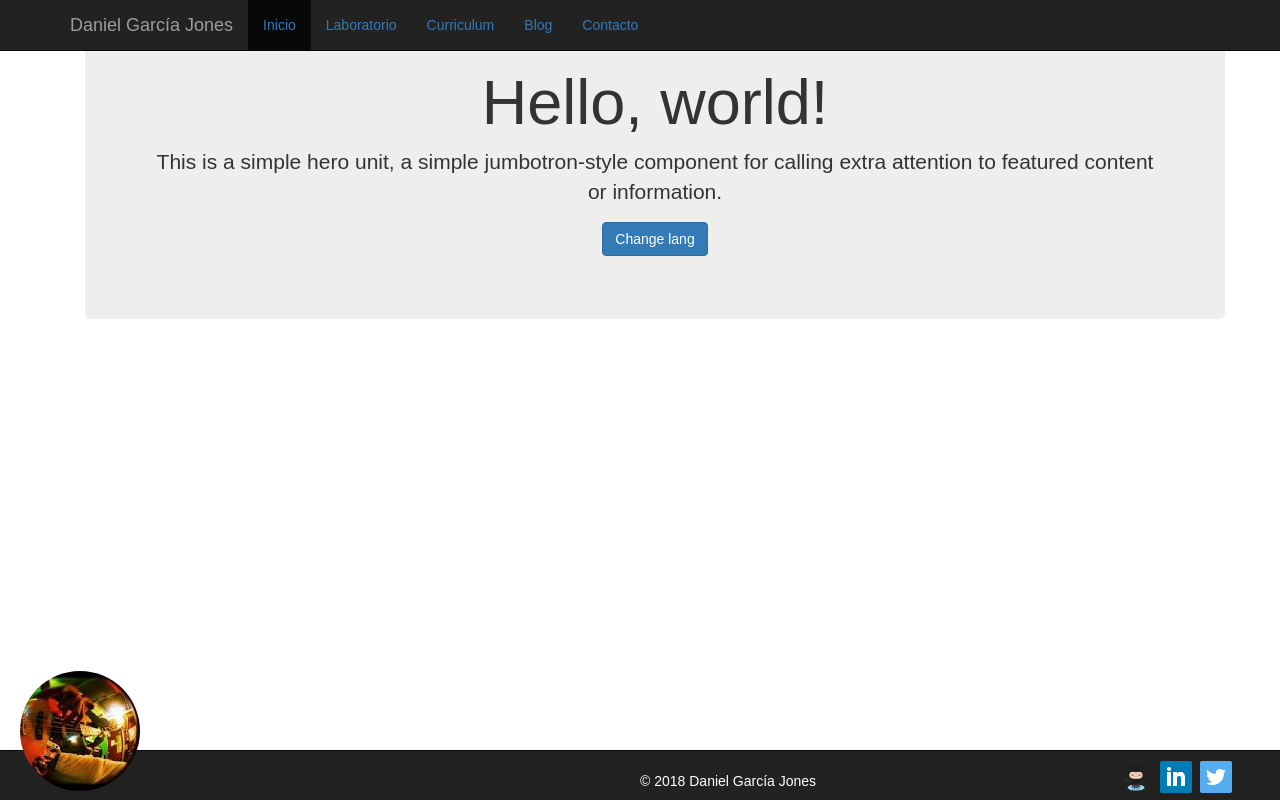
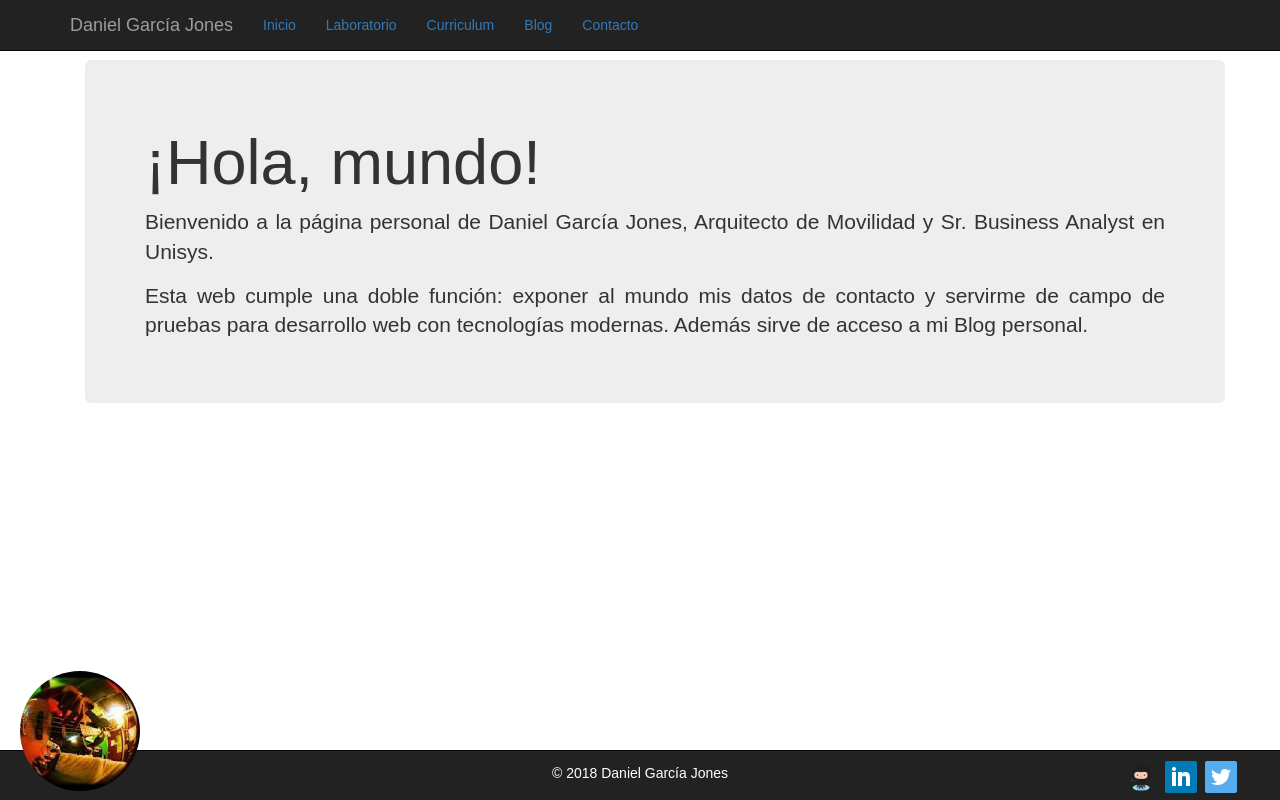
Before and after one commit to danielgj/webdgj-react, a React (Create React App) app: page / in a window 1280 px wide. Built offline with nearby package versions, Linux system fonts and the light colour scheme.

Commit message:
added react router and passing language prop

```diff
--- a/src/components/App.js
+++ b/src/components/App.js
@@ -1,6 +1,6 @@
-import React, { Component } from 'react';
+import React from 'react';
+import { Navbar, Nav, NavItem } from 'react-bootstrap';
 import { BrowserRouter as Router, Route, Link } from "react-router-dom";
-import Header from './Header';
 import Footer from './Footer';
 import MainSection from './MainSection';
 import LabSection from './LabSection';
@@ -11,82 +11,64 @@ import ContactSection from './ContactSection';
 ///////CSS
 import '../css/App.css';
 
-
-class Container extends React.Component {
-
-    render() {
-
-      const currentLang = this.props.language;
-      const changeLangFunc  = this.props.changeLang;
-
-      return (
-        <Router>
-            <div className="container">
-                <Route exact path="/" component={MainSection} language={currentLang} changeLang = { changeLangFunc }/>
-                <Route path="/lab" component={LabSection} language={currentLang} changeLang = { changeLangFunc }/>
-                <Route path="/cv" component={CVSection} language={currentLang} changeLang = { changeLangFunc }/>
-                <Route path="/blog" component={BlogSection} language={currentLang} changeLang = { changeLangFunc }/>
-                <Route path="/contact" component={ContactSection} language={currentLang} changeLang = { changeLangFunc }/>
-            </div>
-        </Router>
-      );
-
-    }
-}
-
-
-class App extends Component {
-
-  changeLanguage() {
-      const currentLang = this.state.lang;
-      if(currentLang === "es") {
-          this.setState({
-            lang: "en"
-          });
-      } else {
-          this.setState({
-            lang: "es"
-          });
-      }
-  }
-
-  changeSection(id) {
-      const currentSection = this.state.section;
-      alert("Id: " + id)
-      this.setState({
-        section: id
-      });
-  }
+class App  extends React.Component {
 
     constructor(props) {
         super(props);
         this.state = {
-        lang: 'es',
-        section: 1
+          language: "en"
         };
     }
 
     render() {
 
-    const currentLang = this.state.lang;
-    const changeLangFunc  = this.changeLanguage.bind(this);
-    const changeSectionFunc  = this.changeSection.bind(this);
-    const sectionId = this.state.section;
+      const lang = this.state.language;
 
       return (
+
           <Router>
               <div className="App">
-
-            <Header language={currentLang} changeLang = { changeLangFunc } section = { sectionId } changeSelection = {changeSectionFunc}/>
-
-            <Container language={currentLang} changeLang = { changeLangFunc }/>
-
-            <Footer language={currentLang}/>
-
+                <header>
+                      <Navbar fixedTop className="navbar-expand-lg navbar-inverse">
+                          <Navbar.Header>
+                            <Navbar.Brand>
+                              Daniel García Jones
+                            </Navbar.Brand>
+                          </Navbar.Header>
+                          <Nav>
+                            <NavItem eventKey={1}>
+                              <Link to="/">Inicio</Link>
+                            </NavItem>
+                            <NavItem eventKey={2}>
+                              <Link to="/lab">Laboratorio</Link>
+                            </NavItem>
+                            <NavItem eventKey={3}>
+                              <Link to="/cv">Curriculum</Link>
+                            </NavItem>
+                            <NavItem eventKey={4}>
+                              <Link to="/blog">Blog</Link>
+                            </NavItem>
+                            <NavItem eventKey={5}>
+                              <Link to="/contact">Contacto</Link>
+                            </NavItem>
+                          </Nav>
+                      </Navbar>
+                </header>
+                <div className="container mainContent">
+                    <Route exact path="/" component={() => <MainSection language={lang}/>} />
+                    <Route path="/lab" component={() => <LabSection language={lang}/>} />
+                    <Route path="/cv" component={() => <CVSection language={lang}/>} />
+                    <Route path="/blog" component={() => <BlogSection language={lang}/>} />
+                    <Route path="/contact" component={() => <ContactSection language={lang}/>} />
+                </div>
+                <Footer />
               </div>
             </Router>
-    );
+        )
+
     }
+
+
 }
 
 export default App;
--- a/src/components/BlogSection.js
+++ b/src/components/BlogSection.js
@@ -1,13 +1,11 @@
-import React, { Component } from 'react';
-import { Jumbotron, Button } from 'react-bootstrap';
-
-///////CSS
-import '../css/App.css';
+import React from 'react';
 
 
 const BlogSection  = () => (
 
-      <p>Blog es</p>
+    <div>
+     <p>Blog es</p>
+    </div>
 
 
 )
--- a/src/components/CVSection.js
+++ b/src/components/CVSection.js
@@ -1,23 +1,12 @@
-import React, { Component } from 'react';
-import { Jumbotron, Button } from 'react-bootstrap';
+import React from 'react';
 
-///////CSS
-import '../css/App.css';
+const CVSection = () => (
 
-class CVSection extends React.Component {
-  render() {
+    <div>
+      <p>CV</p>
+    </div>
 
-    if(this.props.language === 'es') {
-      return (
-         <p>CV es</p>
-        );
-    } else {
-        return (
-          <p>CV en</p>
-        );
-    }
 
-  }
-}
+)
 
 export default CVSection;
--- a/src/components/ContactSection.js
+++ b/src/components/ContactSection.js
@@ -1,24 +1,12 @@
-import React, { Component } from 'react';
-import { Jumbotron, Button } from 'react-bootstrap';
+import React from 'react';
 
-///////CSS
-import '../css/App.css';
+const ContactSection = () => (
+
+    <div>
+      <p>Contacto</p>
+    </div>
 
 
-class ContactSection extends React.Component {
-  render() {
-
-    if(this.props.language === 'es') {
-      return (
-         <p>Contact es</p>
-        );
-    } else {
-        return (
-          <p>Contact en</p>
-        );
-    }
-
-  }
-}
+)
 
 export default ContactSection;
--- a/src/components/Footer.js
+++ b/src/components/Footer.js
@@ -1,6 +1,6 @@
-import React, { Component } from 'react';
+import React from 'react';
 
-import { Navbar, Nav, NavItem } from 'react-bootstrap';
+import { Navbar } from 'react-bootstrap';
 
 import dgjIcon from '../img/dgj.png';
 import twitterIcon from '../img/twitter.png';
@@ -8,34 +8,25 @@ import linkedinIcon from '../img/linkedin.png';
 import githubIcon from '../img/github.png';
 
 
-///////CSS
-import '../css/App.css';
 
-class Footer extends React.Component {
-  render() {
-    return (
+const Footer   = () => (
       <Navbar fixedBottom className="navbar navbar-inverse">
-        <div class="container">
             <div className="row">
                 <div className="col">
                     <img src={dgjIcon} alt="Daniel Garcia Jones" title="Daniel Garcia Jones" className="img-circle footerImg"/>
                 </div>
                 <div className="col">
-                    <p className="footerCopy text-center">&copy; 2018 Daniel García Jones</p>
+                    <p className="footerCopy">&copy; 2018 Daniel García Jones</p>
                 </div>
                 <div className="col">
-                    <p className="text-right">
-                        <a href="https://github.com/danielgj" target="_blank"><img src={githubIcon} alt="Perfil Github" title="Perfil Github" className="socialIcon"/></a>
-                        <a href="https://www.linkedin.com/in/dgarciaj/" target="_blank"><img src={linkedinIcon} alt="Perfil LinkedIn" title="Perfil LinkedIn" className="socialIcon"/></a>
-                        <a href="https://twitter.com/danielgarjones/" target="_blank"><img src={twitterIcon} alt="Perfil Twitter" title="Perfil Twitter" className="socialIcon"/></a>
+                    <p className="footerSocial">
+                        <a href="https://github.com/danielgj" target="_blank" rel="noopener noreferrer"><img src={githubIcon} alt="Perfil Github" title="Perfil Github" className="socialIcon"/></a>
+                        <a href="https://www.linkedin.com/in/dgarciaj/" target="_blank" rel="noopener noreferrer"><img src={linkedinIcon} alt="Perfil LinkedIn" title="Perfil LinkedIn" className="socialIcon"/></a>
+                        <a href="https://twitter.com/danielgarjones/" target="_blank" rel="noopener noreferrer"><img src={twitterIcon} alt="Perfil Twitter" title="Perfil Twitter" className="socialIcon"/></a>
                     </p>
                 </div>
             </div>
-        </div>
-
       </Navbar>
-    );
-  }
-}
+)
 
 export default Footer;
--- a/src/components/Header.js
+++ b/src/components/Header.js
@@ -1,4 +1,4 @@
-import React, { Component } from 'react';
+import React from 'react';
 import { Navbar, Nav, NavItem } from 'react-bootstrap';
 import { Link } from "react-router-dom";
 
@@ -11,20 +11,16 @@ class Header extends React.Component {
 
   render() {
 
-    const handleSelect = function(id) {
-      //this.props.changeSelection(id);
-      //alert("Hola");
-    }
 
     return (
       <header>
           <Navbar fixedTop className="navbar-expand-lg navbar-inverse">
               <Navbar.Header>
                 <Navbar.Brand>
-                  <a href="#home">Daniel García Jones</a>
+                  Daniel García Jones
                 </Navbar.Brand>
               </Navbar.Header>
-              <Nav activeKey={this.props.section} onSelect={handleSelect}>
+              <Nav activeKey={this.props.section}>
                 <NavItem eventKey={1}>
                   <Link to="/">Inicio</Link>
                 </NavItem>
--- a/src/components/LabSection.js
+++ b/src/components/LabSection.js
@@ -1,23 +1,24 @@
-import React, { Component } from 'react';
-import { Jumbotron, Button } from 'react-bootstrap';
+import React from 'react';
 
-///////CSS
-import '../css/App.css';
 
 class LabSection extends React.Component {
-  render() {
 
-    if(this.props.language === 'es') {
-      return (
-         <p>Laboratorio</p>
-        );
-    } else {
-        return (
-          <p>Lab</p>
-        );
+    constructor(props) {
+        super(props);
     }
 
-  }
+    render() {
+
+
+        const lang = this.props.language;
+
+            return (
+                <div>
+                  <p>Lab {lang}</p>
+                </div>
+            )
+    }
+
 }
 
 export default LabSection;
--- a/src/components/MainSection.js
+++ b/src/components/MainSection.js
@@ -1,44 +1,18 @@
-import React, { Component } from 'react';
-import { Jumbotron, Button } from 'react-bootstrap';
-
-///////CSS
-import '../css/App.css';
+import React from 'react';
+import { Jumbotron } from 'react-bootstrap';
 
 
-class MainSection extends React.Component {
-  render() {
+const MainSection = () => (
 
-    if(this.props.language === 'es') {
-      return (
-         <div className="container">
+      <div className="container">
               <Jumbotron>
                   <h1 className="display-4">¡Hola, mundo!</h1>
                   <p className="lead text-justify">Bienvenido a la página personal de <span className="font-italic font-bold">Daniel García Jones</span>, Arquitecto de Movilidad y Sr. Business Analyst en Unisys.</p>
                   <p  className="lead text-justify">Esta web cumple una doble función: exponer al mundo mis datos de contacto y servirme de campo de pruebas para desarrollo web con tecnologías modernas. Además sirve de acceso a mi Blog personal.</p>
               </Jumbotron>
-              <Button bsStyle="primary" onClick={() => this.props.changeLang()}>Cambiar lenguaje</Button>
           </div>
 
-        );
-    } else {
-        return (
-          <div className="container">
-              <Jumbotron>
-                  <h1>Hello, world!</h1>
-                  <p>
-                    This is a simple hero unit, a simple jumbotron-style component for calling
-                    extra attention to featured content or information.
-                  </p>
-                  <p>
-                    <Button bsStyle="primary" onClick={() => this.props.changeLang()}>Change lang</Button>
-                  </p>
-              </Jumbotron>
 
-          </div>
-        );
-    }
-
-  }
-}
+)
 
 export default MainSection;
--- a/src/css/App.css
+++ b/src/css/App.css
@@ -11,6 +11,11 @@
   font-size: large;
 }
 
+.mainContent {
+    margin-top:60px;
+    text-align: justify;
+}
+
 .separator {
     display:block;
     margin-top: 80px;
@@ -22,6 +27,13 @@
     width: 120px;
     top: -80px;
 }
+
+.footerSocial {
+    position: absolute;
+    top: 0%;
+    right: 20px;
+    width:150px;
+}
 .socialIcon {
     width:32px;
     position: relative;
@@ -29,10 +41,11 @@
     margin-right: 8px;
 }
 
-.footerCopy, footerContact {
+.footerCopy {
     position: absolute;
-    top: 40%;
-    left: 50%;
+    right: 40%;
+    left: 40%;
+    top: 25%;
     color: #ffffff;
 }
 
```
Lines whose indentation alone changed are shown as unchanged.
